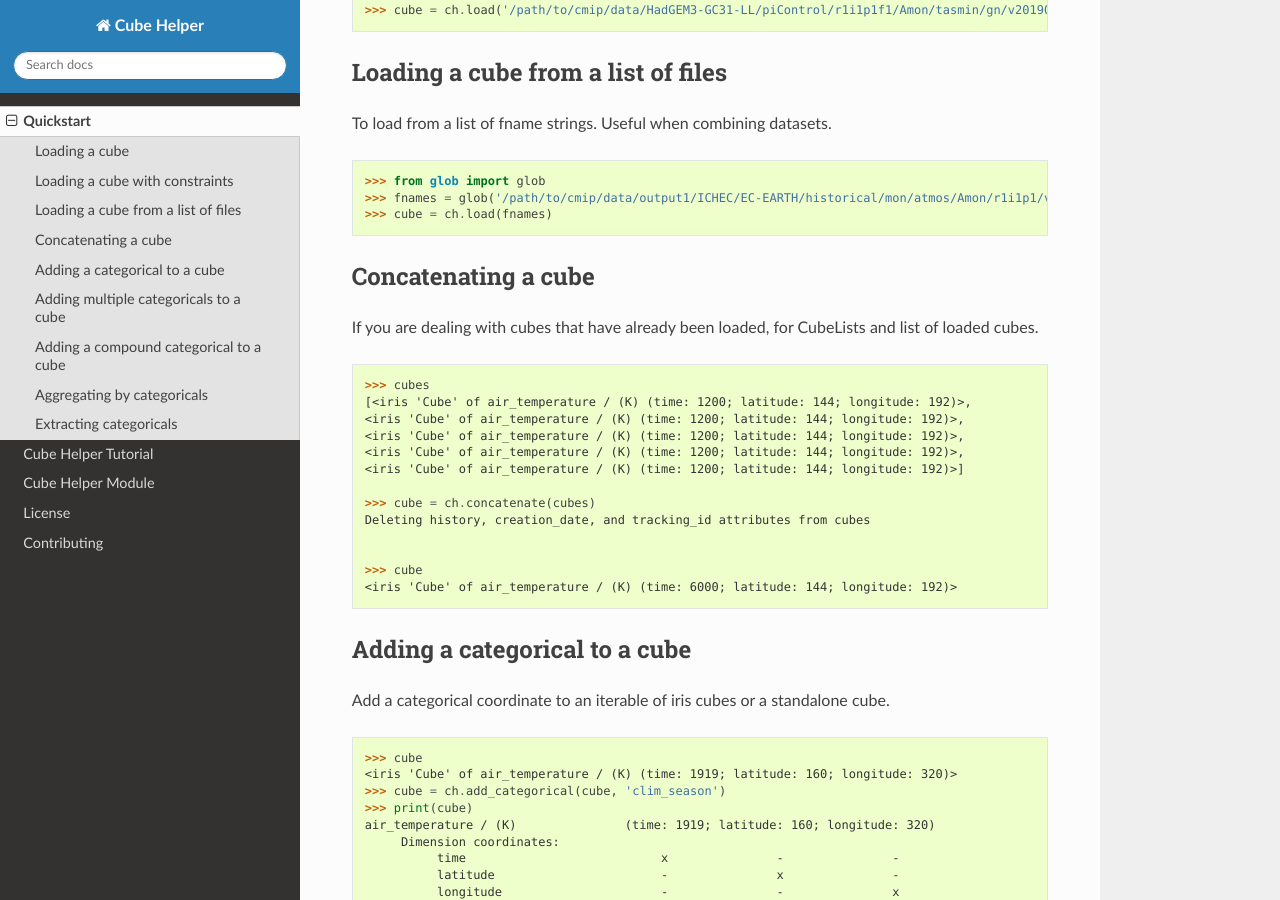
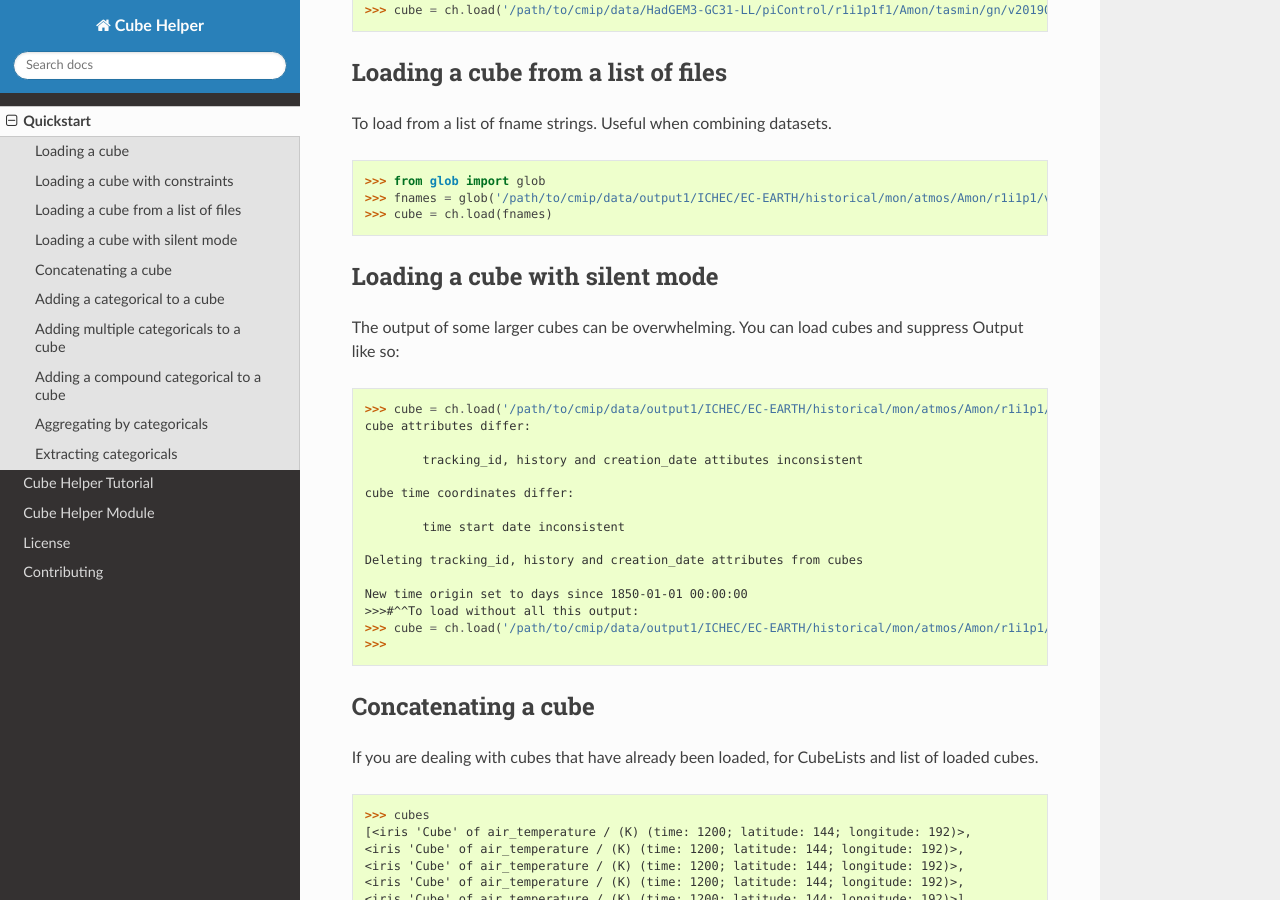
Before and after one commit to MetOffice/cube_helper, a Sphinx documentation site: the page built from docs/source/Quickstart.rst, in a window 1280 px wide and 900 px high, scrolled down 497 px. Built offline with Sphinx 7.4.7 and the Read the Docs theme 2.0.0, drawn with Linux system fonts in a browser that asks for light colours.

Commit message:
update docs

```diff
--- a/docs/source/Quickstart.rst
+++ b/docs/source/Quickstart.rst
@@ -29,6 +29,29 @@ To load from a list of fname strings. Useful when combining datasets.
    >>> from glob import glob
    >>> fnames = glob('/path/to/cmip/data/output1/ICHEC/EC-EARTH/historical/mon/atmos/Amon/r1i1p1/v20131231/tas/*.nc')
    >>> cube = ch.load(fnames)
+
+Loading a cube with silent mode
+^^^^^^^^^^^^^^^^^^^^^^^^^^^^^^^
+The output of some larger cubes can be overwhelming. You can load cubes and suppress
+Output like so:
+
+.. code-block:: python
+
+   >>> cube = ch.load('/path/to/cmip/data/output1/ICHEC/EC-EARTH/historical/mon/atmos/Amon/r1i1p1/v20131231/tas/')
+   cube attributes differ:
+
+           tracking_id, history and creation_date attibutes inconsistent
+
+   cube time coordinates differ:
+
+           time start date inconsistent
+
+   Deleting tracking_id, history and creation_date attributes from cubes
+
+   New time origin set to days since 1850-01-01 00:00:00
+   >>>#^^To load without all this output:
+   >>> cube = ch.load('/path/to/cmip/data/output1/ICHEC/EC-EARTH/historical/mon/atmos/Amon/r1i1p1/v20131231/tas/', silent=True)
+   >>>
 
 Concatenating a cube
 ^^^^^^^^^^^^^^^^^^^^
```
